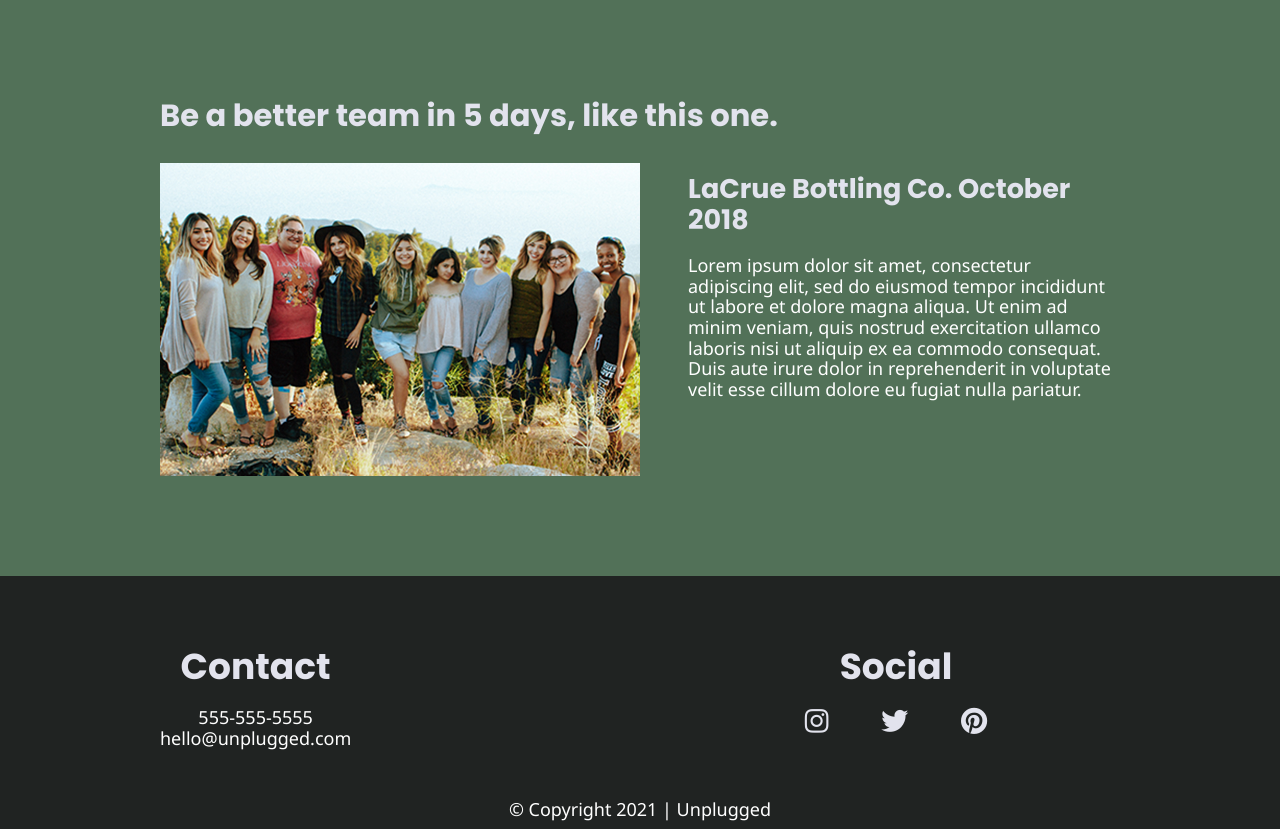
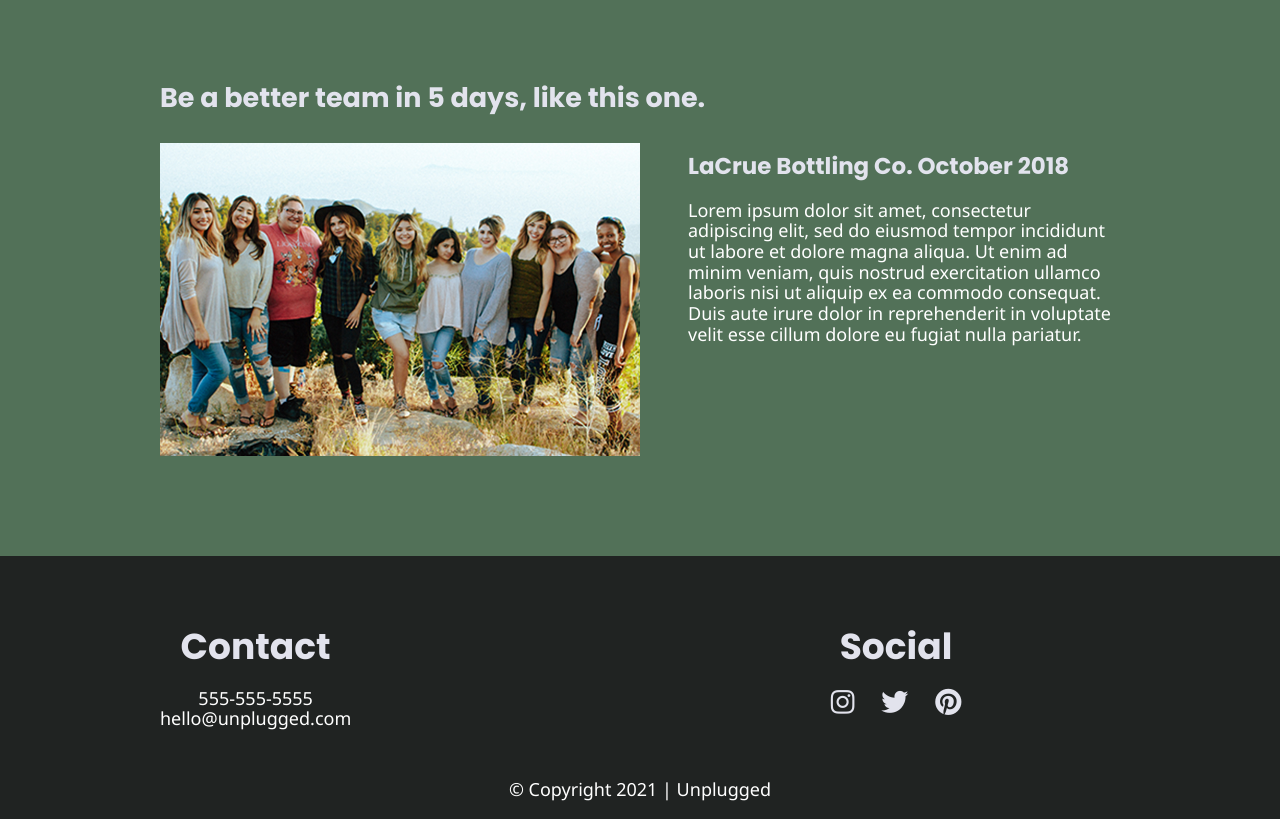
Before and after one commit to driyant/206-unplugged, a website built with Parcel: page index.html in a window 1280 px wide. Shown: the part 1959-2788 px from the top of the page. Built offline with nearby package versions, Linux system fonts and the light colour scheme.

Commit message:
Fixing margin, change font-size

```diff
--- a/css/main.css
+++ b/css/main.css
@@ -117,13 +117,13 @@ a {
 
 h1 {
   color: #e2e3ed;
-  font-size: 2.75rem;
+  font-size: 2.5rem;
 }
 
 h2 {
   font-family: "Poppins", sans-serif;
   font-weight: bold;
-  font-size: 1.7rem;
+  font-size: 1.5rem;
   margin: 0;
   color: #e2e3ed;
 }
@@ -132,7 +132,7 @@ h3,
 h4 {
   font-family: "Poppins", sans-serif;
   font-weight: bold;
-  font-size: 1.5rem;
+  font-size: 1.275rem;
   font-style: normal;
   margin: 20px 0;
   color: #e2e3ed;
@@ -215,7 +215,7 @@ header nav ul li a {
   flex-flow: row wrap;
   background: url("../img/top-background.png") center no-repeat;
   background-size: cover;
-  min-height: 600px;
+  height: 80vh;
 }
 
 .hero h1 {
@@ -257,7 +257,6 @@ input[type="submit"] {
   background-color: #2a423a;
   font-family: "Poppins", Helvetica, Arial, sans-serif;
   font-weight: 500;
-  font-size: 1.125em;
   color: #e2e3ed;
   border: none;
   text-align: center;
@@ -319,7 +318,7 @@ footer {
 }
 
 footer .copyright {
-  height: 30px;
+  height: 40px;
 }
 
 footer .content-wrapper {
@@ -337,8 +336,12 @@ footer p {
 
 footer .social-icons {
   display: flex;
-  justify-content: space-evenly;
+  justify-content: center;
   align-items: center;
+}
+
+footer .social-icons p {
+  margin: 0 0.75em;
 }
 
 footer .social-icons p a i {
--- a/index.html
+++ b/index.html
@@ -14,10 +14,6 @@
     <!-- Place favicon.ico in the root directory -->
     <link rel="stylesheet" href="css/normalize.css" />
     <link rel="stylesheet" href="css/main.css" />
-    <link
-      href="https://fonts.googleapis.com/css?family=Open+Sans:400,700|Poppins:500,700"
-      rel="stylesheet"
-    />
     <link
       href="https://fonts.googleapis.com/css?family=Open+Sans:400,700|Poppins:500,700"
       rel="stylesheet"
```
